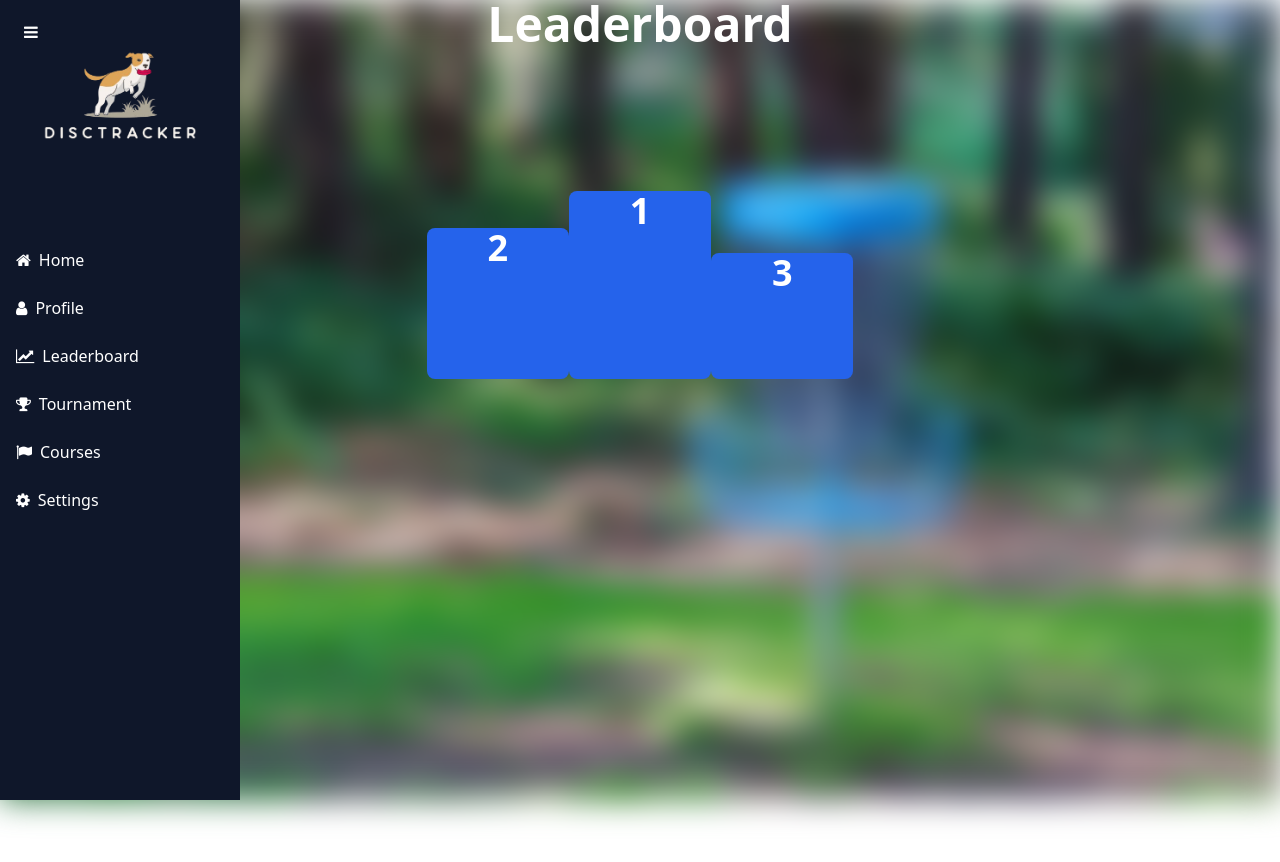
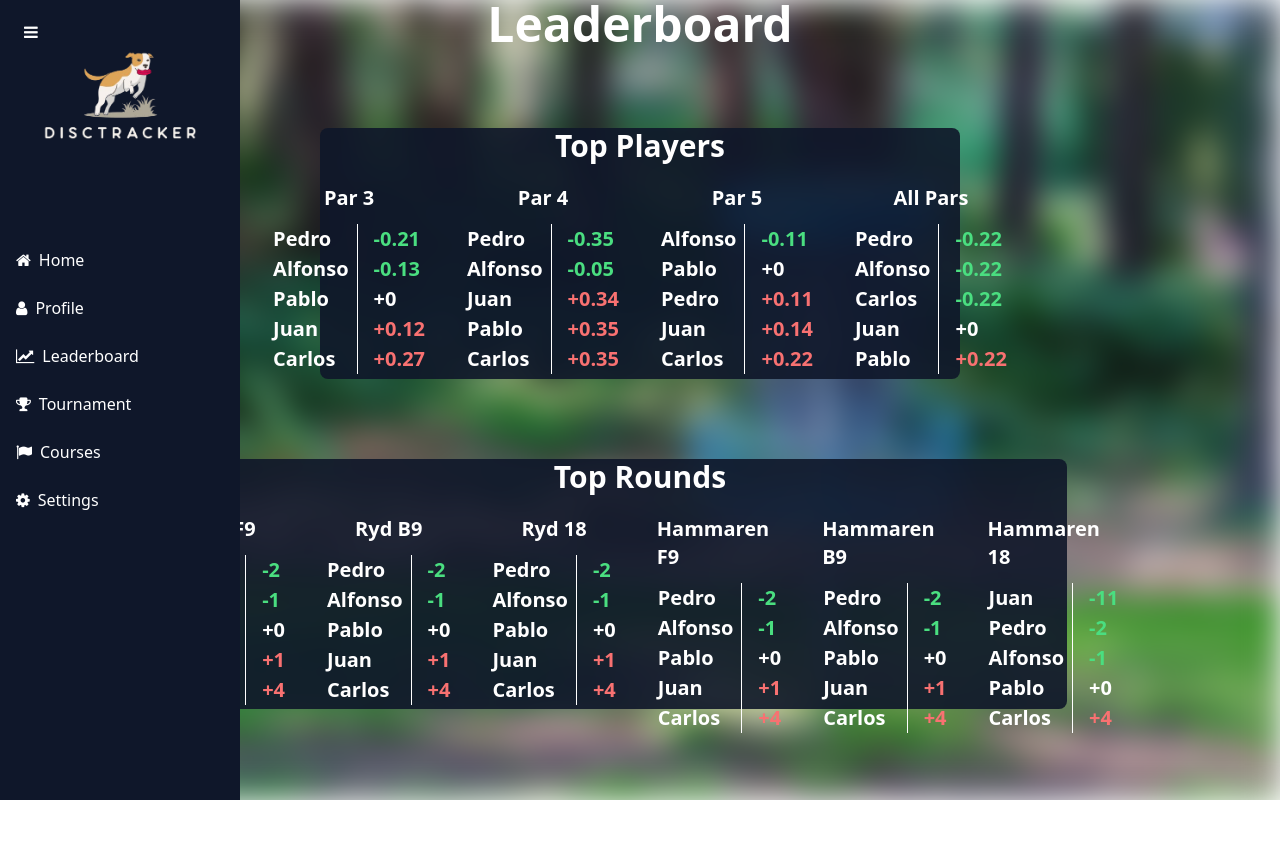
Before and after one commit to WilliamdeBrun/disctracker, a Vue app in the folder disctracker/: page /dashboard in a window 1280 px wide. Both pictures are taken after a click on the element "Leaderboard". Shown: the top 862 px of the page. After the commit the page ends 800 px from the top, so only its background shows below. Built offline with nearby package versions, Linux system fonts and the light colour scheme; no server answers.

Commit message:
added top players and rounds to leaderboard

```diff
--- a/disctracker/src/views/leaderboard.vue
+++ b/disctracker/src/views/leaderboard.vue
@@ -1,20 +1,107 @@
 <template>
-    <div class="flex justify-center items-top h-full w-full mt-20">
-      <div class="flex justify-center items-end w-1/3 h-1/3">
-        <!-- Second place div -->
-        <div class="h-3/5 w-1/3 bg-blue-600 relative mt-10 rounded-lg flex justify-center">
-          <h2 class="text-white text-4xl font-bold">2</h2>
-        </div>
-        <!-- First place div -->
-        <div class="h-3/4 w-1/3 bg-blue-600 relative rounded-lg flex justify-center">
-          <h2 class="text-white text-4xl font-bold">1</h2>
+    <div class="flex flex-col justify-top items-center h-full w-full">
+      <div class="w-1/2 h-1/3 bg-slate-900 bg-opacity-90 rounded-lg mt-20 flex flex-col jusify-top items-center">
+        <h2 class="text-white text-md md:text-xl lg:text-3xl font-bold">Top Players</h2>
+        <div class="flex items-start justify-top">
+            <table class="text-white text-md md:text-md lg:text-xl font-bold mt-5 flex flex-col items-center justify-top mr-10">
+              <h2 class="text-white text-md md:text-md lg:text-xl font-bold mb-3">Par 3</h2>
+              <tbody>
+                <tr v-for="(player, index) in sortTables(topPlayers, 'avg3')" :key="index">
+                  <td class="border-r border-white pr-2">{{ player.name }}</td>
+                  <td :class="avgColor(player.avg3) + ' pl-4'"> {{ addPlus(player.avg3) }} </td>
+                </tr>
+              </tbody>
+            </table>
+            <table class="text-white text-md md:text-md lg:text-xl font-bold mt-5 flex flex-col items-center justify-top mr-10">
+              <h2 class="text-white text-md md:text-md lg:text-xl font-bold mb-3">Par 4</h2>
+              <tbody>
+                <tr v-for="(player, index) in sortTables(topPlayers, 'avg4')" :key="index">
+                  <td class="border-r border-white pr-2">{{ player.name }}</td>
+                  <td :class="avgColor(player.avg4) + ' pl-4'"> {{ addPlus(player.avg4) }} </td>
+                </tr>
+              </tbody>
+            </table>
+            <table class="text-white text-md md:text-md lg:text-xl font-bold mt-5 flex flex-col items-center justify-top mr-10">
+              <h2 class="text-white text-md md:text-md lg:text-xl font-bold mb-3">Par 5</h2>
+              <tbody>
+                <tr v-for="(player, index) in sortTables(topPlayers, 'avg5')" :key="index">
+                  <td class="border-r border-white pr-2">{{ player.name }}</td>
+                  <td :class="avgColor(player.avg5) + ' pl-4'"> {{ addPlus(player.avg5) }} </td>
+                </tr>
+              </tbody>
+            </table>
+            <table class="text-white text-md md:text-md lg:text-xl font-bold mt-5 flex flex-col items-center justify-top">
+              <h2 class="text-white text-md md:text-md lg:text-xl font-bold mb-3">All Pars</h2>
+              <tbody>
+                <tr v-for="(player, index) in sortTables(topPlayers, 'avg')" :key="index">
+                  <td class="border-r border-white pr-2">{{ player.name }}</td>
+                  <td :class="avgColor(player.avg) + ' pl-4'"> {{ addPlus(player.avg) }} </td>
+                </tr>
+              </tbody>
+            </table>
         </div>
 
-      <!-- Third place div -->
-        <div class="h-1/2 bg-blue-600 relative mt-20 w-1/3 rounded-lg flex justify-center">
-            <h2 class="text-white text-4xl font-bold">3</h2>
+
+      </div>
+      <div class="w-2/3 h-1/3 bg-slate-900 bg-opacity-90 rounded-lg mt-20 flex flex-col jusify-top items-center">
+            <h2 class="text-white text-md md:text-xl lg:text-3xl font-bold">Top Rounds</h2>
+            <div class="flex items-start justify-top">
+            <table class="text-white text-md md:text-md lg:text-xl font-bold mt-5 flex flex-col items-center justify-top mr-10">
+              <h2 class="text-white text-md md:text-md lg:text-xl font-bold mb-3">Ryd F9</h2>
+              <tbody>
+                <tr v-for="(player, index) in sortTables(topRydF9, 'score')" :key="index">
+                  <td class="border-r border-white pr-2">{{ player.name }}</td>
+                  <td :class="avgColor(player.score) + ' pl-4'"> {{ addPlus(player.score) }} </td>
+                </tr>
+              </tbody>
+            </table>
+            <table class="text-white text-md md:text-md lg:text-xl font-bold mt-5 flex flex-col items-center justify-top mr-10">
+              <h2 class="text-white text-md md:text-md lg:text-xl font-bold mb-3">Ryd B9</h2>
+              <tbody>
+                <tr v-for="(player, index) in sortTables(topRydB9, 'score')" :key="index">
+                  <td class="border-r border-white pr-2">{{ player.name }}</td>
+                  <td :class="avgColor(player.score) + ' pl-4'"> {{ addPlus(player.score) }} </td>
+                </tr>
+              </tbody>
+            </table>
+            <table class="text-white text-md md:text-md lg:text-xl font-bold mt-5 flex flex-col items-center justify-top mr-10">
+              <h2 class="text-white text-md md:text-md lg:text-xl font-bold mb-3">Ryd 18</h2>
+              <tbody>
+                <tr v-for="(player, index) in sortTables(topRyd18, 'score')" :key="index">
+                  <td class="border-r border-white pr-2">{{ player.name }}</td>
+                  <td :class="avgColor(player.score) + ' pl-4'"> {{ addPlus(player.score) }} </td>
+                </tr>
+              </tbody>
+            </table>
+            <table class="text-white text-md md:text-md lg:text-xl font-bold mt-5 flex flex-col items-center justify-top mr-10">
+              <h2 class="text-white text-md md:text-md lg:text-xl font-bold mb-3">Hammaren F9</h2>
+              <tbody>
+                <tr v-for="(player, index) in sortTables(topHammarenF9, 'score')" :key="index">
+                  <td class="border-r border-white pr-2">{{ player.name }}</td>
+                  <td :class="avgColor(player.score) + ' pl-4'"> {{ addPlus(player.score) }} </td>
+                </tr>
+              </tbody>
+            </table>
+            <table class="text-white text-md md:text-md lg:text-xl font-bold mt-5 flex flex-col items-center justify-top mr-10">
+              <h2 class="text-white text-md md:text-md lg:text-xl font-bold mb-3">Hammaren B9</h2>
+              <tbody>
+                <tr v-for="(player, index) in sortTables(topHammarenB9, 'score')" :key="index">
+                  <td class="border-r border-white pr-2">{{ player.name }}</td>
+                  <td :class="avgColor(player.score) + ' pl-4'"> {{ addPlus(player.score) }} </td>
+                </tr>
+              </tbody>
+            </table>
+            <table class="text-white text-md md:text-md lg:text-xl font-bold mt-5 flex flex-col items-center justify-top">
+              <h2 class="text-white text-md md:text-md lg:text-xl font-bold mb-3">Hammaren 18</h2>
+              <tbody>
+                <tr v-for="(player, index) in sortTables(topHammaren18, 'score')" :key="index">
+                  <td class="border-r border-white pr-2">{{ player.name }}</td>
+                  <td :class="avgColor(player.score) + ' pl-4'"> {{ addPlus(player.score) }} </td>
+                </tr>
+              </tbody>
+            </table>
         </div>
-    </div>
+      </div>
     </div>
   </template>
 
@@ -29,15 +116,89 @@
   <script setup>
   import { ref, onMounted} from 'vue'
 
-  // Define reactive variables
-  const username = ref('');
-
-  // Define methods
-
   onMounted(async () => {
 
  });
 
+ const topPlayers = ref([
+  { name: 'Pedro', avg3: -0.21, avg4: -0.35, avg5: 0.11, avg: -0.22},
+  { name: 'Alfonso', avg3: -0.13, avg4: -0.05, avg5: -0.11, avg: -0.22},
+  { name: 'Pablo', avg3: 0.00, avg4: 0.35, avg5: 0.00, avg: 0.22},
+  { name: 'Juan', avg3: 0.12, avg4: 0.34, avg5: 0.14, avg: 0.00},
+  { name: 'Carlos', avg3: 0.27, avg4: 0.35, avg5: 0.22, avg: -0.22}
+ ]);
+ const topRydF9 = ref([
+  { name: 'Pedro', score: -2},
+  { name: 'Alfonso', score: -1},
+  { name: 'Pablo', score: 0},
+  { name: 'Juan', score: 1},
+  { name: 'Carlos', score: 4}
+ ]);
+
+ const topRydB9 = ref([
+  { name: 'Pedro', score: -2},
+  { name: 'Alfonso', score: -1},
+  { name: 'Pablo', score: 0},
+  { name: 'Juan', score: 1},
+  { name: 'Carlos', score: 4}
+ ]);
+
+ const topRyd18 = ref([
+  { name: 'Pedro', score: -2},
+  { name: 'Alfonso', score: -1},
+  { name: 'Pablo', score: 0},
+  { name: 'Juan', score: 1},
+  { name: 'Carlos', score: 4}
+ ]);
+
+ const topHammarenF9 = ref([
+  { name: 'Pedro', score: -2},
+  { name: 'Alfonso', score: -1},
+  { name: 'Pablo', score: 0},
+  { name: 'Juan', score: 1},
+  { name: 'Carlos', score: 4}
+ ]);
+
+ const topHammarenB9 = ref([
+  { name: 'Pedro', score: -2},
+  { name: 'Alfonso', score: -1},
+  { name: 'Pablo', score: 0},
+  { name: 'Juan', score: 1},
+  { name: 'Carlos', score: 4}
+ ]);
+
+ const topHammaren18 = ref([
+  { name: 'Pedro', score: -2},
+  { name: 'Alfonso', score: -1},
+  { name: 'Pablo', score: 0},
+  { name: 'Juan', score: -11},
+  { name: 'Carlos', score: 4}
+ ]);
+
+ const avgColor = (avg) => {
+  if (avg < 0){
+    return 'text-green-400';
+  } else if (avg > 0){
+    return 'text-red-400'
+  } else{
+    return 'text-white';
+  }
+ };
+
+ const addPlus = (avg) => {
+  if (avg >= 0){
+    return '+' + avg;
+  } else{
+    return avg;
+  }
+ };
+
+ const sortTables = (table, key) => {
+  return table.slice().sort((a,b) => {
+    return a[key] - b[key];
+  });
+
+  };
 </script>
 
 <style>
```
